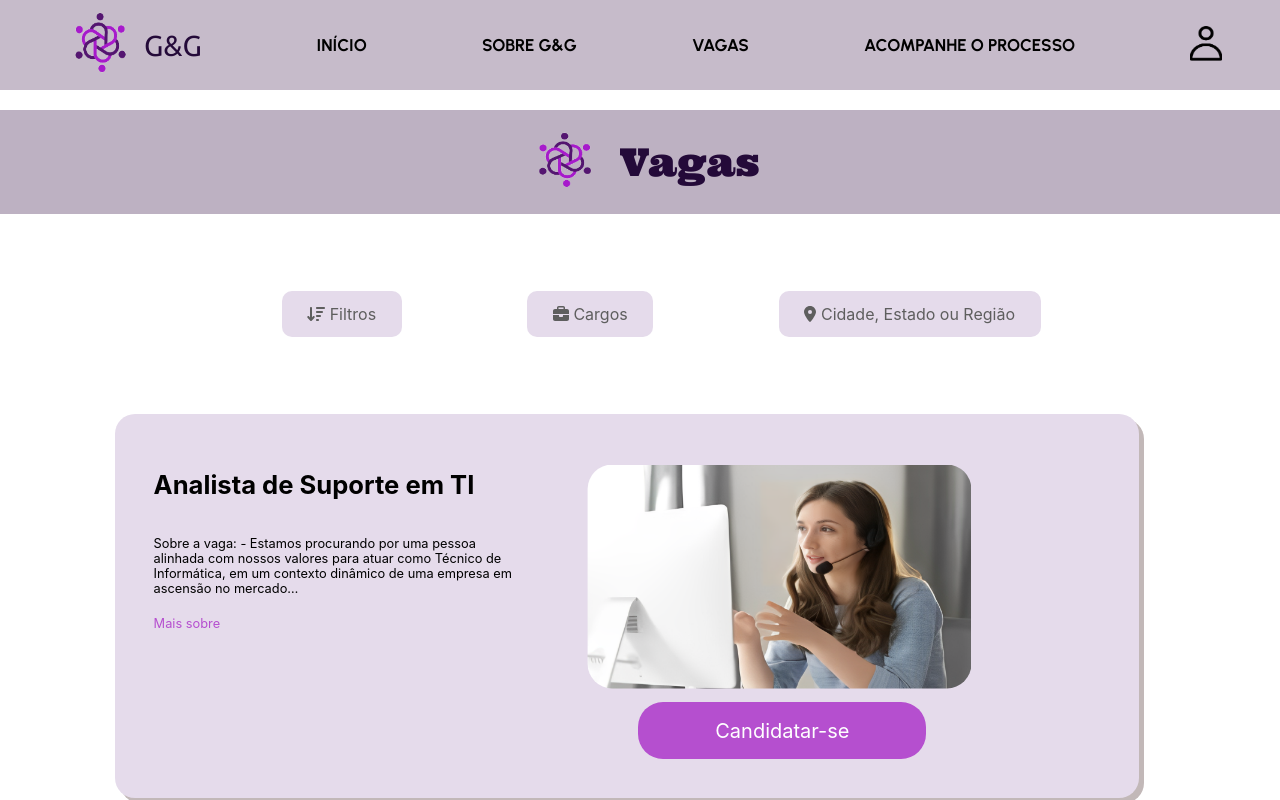
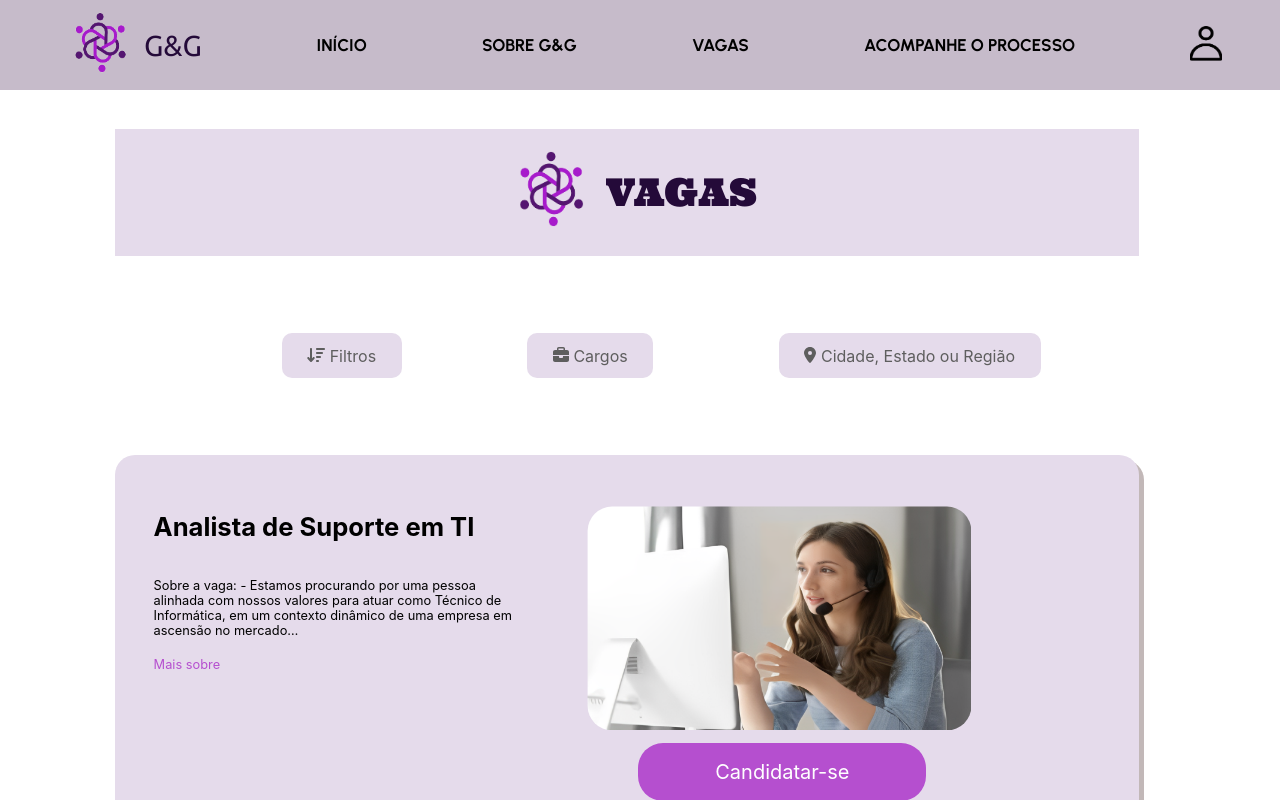
Before and after one commit to myslium/tcc-g-g, a React (Create React App) app: page /vagas in a window 1280 px wide. Shown: the top 800 px of the page. Built offline with nearby package versions, Linux system fonts and the light colour scheme; a web font is replaced by a local one.

Commit message:
arrumando o titulo

```diff
--- a/src/pages/vagas/index.jsx
+++ b/src/pages/vagas/index.jsx
@@ -21,7 +21,10 @@ export default function Vagas() {
 
             />
              <div className='topo'>
-               < Tituloelogo  titulo='Vagas'/>
+                <div>
+                    <img src="/assets/images/cabecalho/logo.png" alt="" />
+                    <h1>Vagas</h1>
+                </div>
              </div>
 
 
--- a/src/pages/vagas/index.scss
+++ b/src/pages/vagas/index.scss
@@ -7,9 +7,29 @@
 
     .topo{
 
-            margin-top: 20px;
+            margin-top: 3vw;
+            width: 80vw;
+            margin-left: 9vw;
 
 
+            div {
+                background-color: #E5DBEB;
+                display: flex;
+                align-items: center;
+                justify-content: center;
+                padding: 1vw 0vw;
+
+                img {
+                    width: 8.5vw;
+                }
+                h1 {
+                    font-family: 'Ultra', sans-serif;
+                    font-weight: 500;
+                    font-size: 3vw;
+                    color: #240A39;
+                    text-transform: uppercase;
+                }
+            }
 
 
     }
```
Also changed, not shown: public/assets/images/consultor/lampada acesa.png (added).
